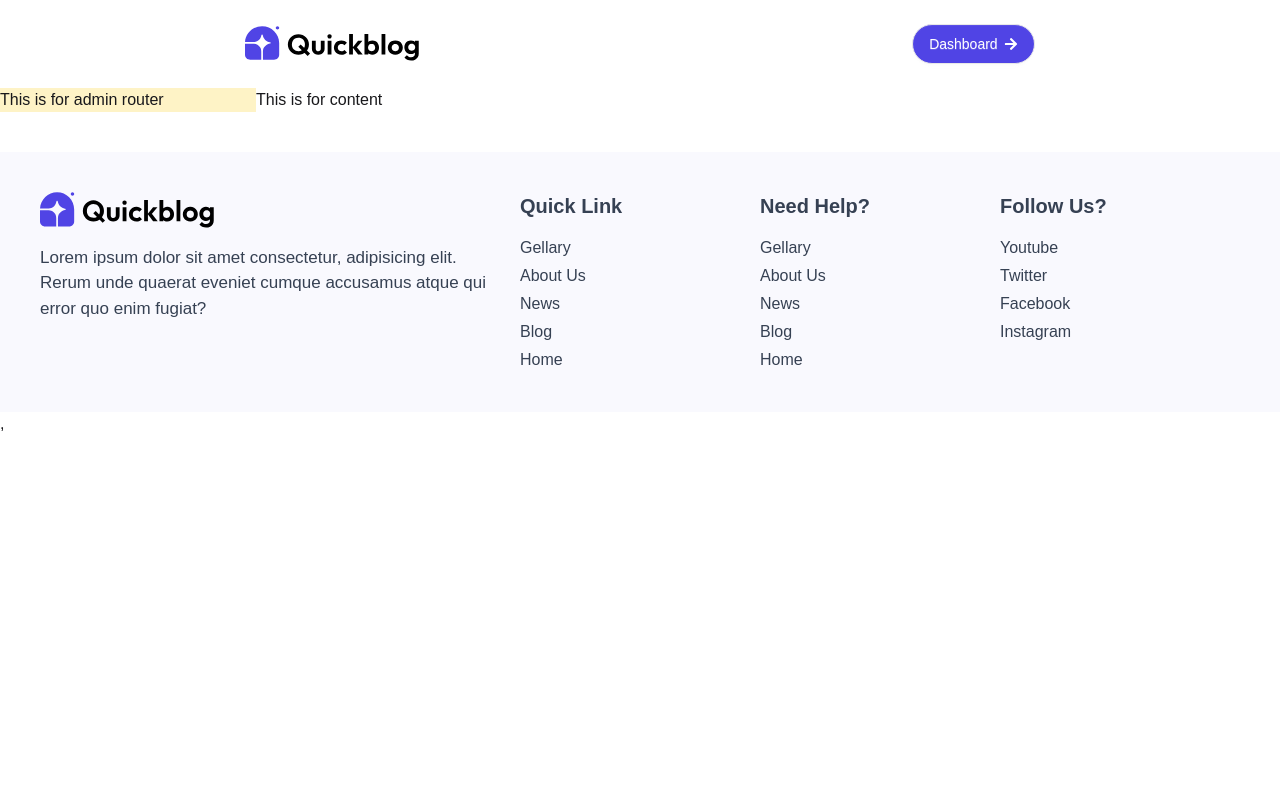
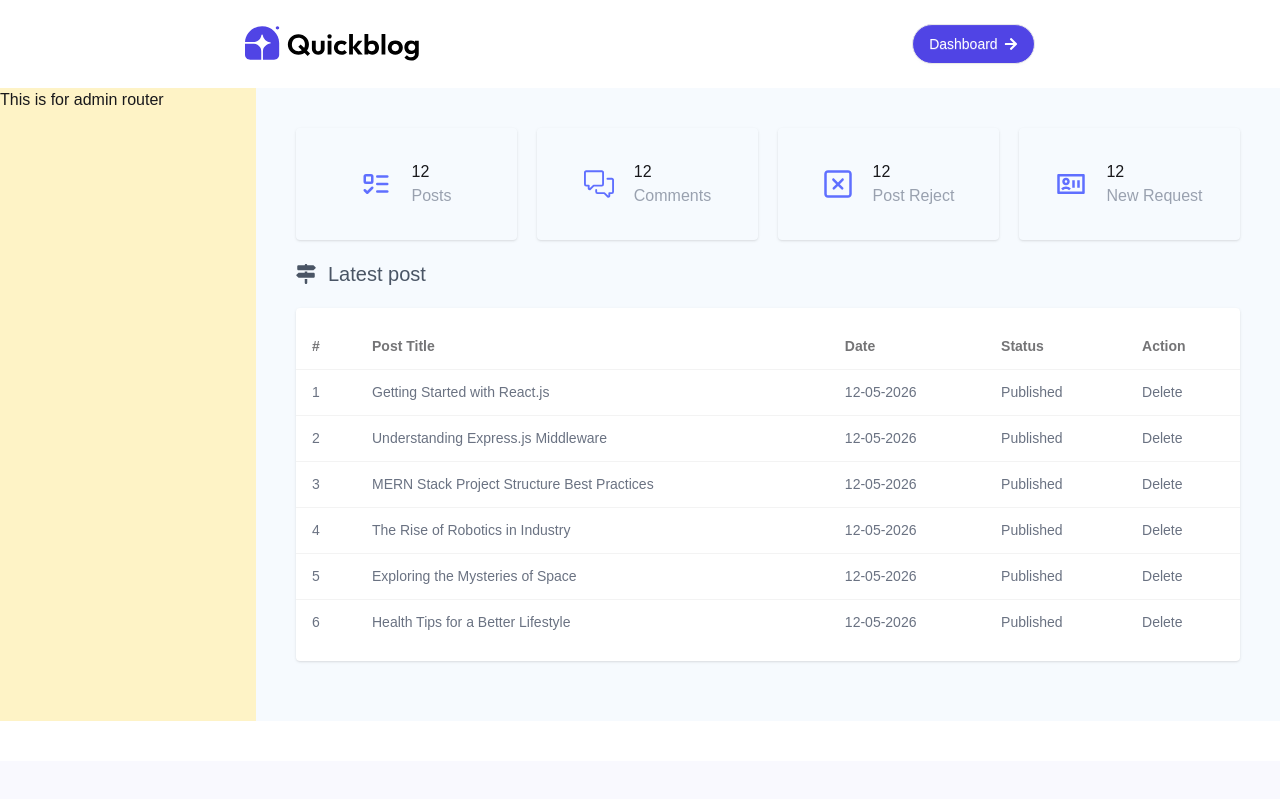
Before and after one commit to coders-rabbi/MultiUser_blog_website, a React (Vite) app: page /dashboard in a window 1280 px wide. Shown: the top 799 px of the page. Built offline with nearby package versions, Linux system fonts and the light colour scheme.

Commit message:
dashboard desing almost done

```diff
--- /dev/null
+++ b/src/Componenets/LatestPosts.jsx
@@ -0,0 +1,61 @@
+import { useQuery } from '@tanstack/react-query';
+import React from 'react';
+import { FaSignsPost } from 'react-icons/fa6';
+import SingleTableData from './SingleTableData';
+
+const LatestPosts = () => {
+
+    const { data, isLoading } = useQuery({
+        queryKey: ["blogs"],
+        queryFn: async () => {
+            const res = await fetch("fake.json");
+            return res.json();
+        }
+    });
+
+    if (isLoading) {
+        return <p>Loading...</p>;
+    }
+
+    const posts = data.blogs;
+    console.log(posts)
+
+    return (
+        <div className='py-5'>
+            <div className='flex items-center gap-3 text-xl text-gray-600'>
+                <FaSignsPost />
+                <h4>Latest post</h4>
+            </div>
+
+            {/* post table */}
+            <div className='bg-white mt-5 shadow rounded'>
+                <table className='table py-4'>
+                    <thead>
+                        <tr>
+                            <th>#</th>
+                            <th>Post Title</th>
+                            <th>Date</th>
+                            <th>Status</th>
+                            <th>Action</th>
+                        </tr>
+                    </thead>
+                    <tbody>
+                        {
+                            data.blogs.map((post, index) => (
+                                <SingleTableData
+                                    key={index}
+                                    post={post}
+                                />
+                            ))
+                        }
+                    </tbody>
+                </table>
+            </div>
+
+
+
+        </div >
+    );
+};
+
+export default LatestPosts;
--- /dev/null
+++ b/src/Componenets/SingleTableData.jsx
@@ -0,0 +1,17 @@
+import React from 'react';
+
+const SingleTableData = ({ post }) => {
+    const { id, category, title, thumbnail, excerpt } = post;
+
+    return (
+        <tr className="text-gray-500">
+            <td>{id}</td>
+            <td>{title}</td>
+            <td>12-05-2026</td>
+            <td>Published</td>
+            <td>Delete</td>
+        </tr>
+    );
+};
+
+export default SingleTableData;
--- a/src/dashboard/Dashboard.jsx
+++ b/src/dashboard/Dashboard.jsx
@@ -1,4 +1,10 @@
 import React from 'react';
+import { CgCloseR } from 'react-icons/cg';
+import { GoCommentDiscussion } from 'react-icons/go';
+import { LuListTodo } from 'react-icons/lu';
+import { RiPassPendingLine } from 'react-icons/ri';
+import { Link } from 'react-router';
+import LastPost from '../Componenets/LatestPosts';
 
 const Dashboard = () => {
     return (
@@ -6,9 +12,55 @@ const Dashboard = () => {
             <div className='col-span-1 bg-amber-100'>
                 <p>This is for admin router</p>
             </div>
-            <div className='col-span-4'>
-                <p>This is for content</p>
+            <div className='col-span-4 bg-[#F6FAFE] p-10 '>
+                <div className='grid grid-cols-4 gap-5'>
+
+                    <Link>
+                        <div className='shadow rounded p-8 flex items-center justify-center gap-5' id='Total_Post'>
+                            <LuListTodo className='text-3xl text-[#5F6FFF]' />
+                            <div>
+
+                                <p>12</p>
+                                <button className='text-gray-400'>Posts</button>
+                            </div>
+                        </div>
+                    </Link>
+
+                    <Link>
+                        <div className='shadow rounded p-8 flex items-center justify-center gap-5' id='Total_Post'>
+                            <GoCommentDiscussion className='text-3xl text-[#5F6FFF]' />
+                            <div>
+                                <p>12</p>
+                                <button className='text-gray-400'>Comments</button>
+                            </div>
+                        </div>
+                    </Link>
+                    <Link>
+                        <div className='shadow rounded p-8 flex items-center justify-center gap-5' id='Total_Post'>
+                            <CgCloseR className='text-3xl text-[#5F6FFF]' />
+                            <div>
+                                <p>12</p>
+                                <button className='text-gray-400'>Post Reject</button>
+                            </div>
+                        </div>
+                    </Link>
+
+
+
+
+                    <Link>
+                        <div className='shadow rounded p-8 flex items-center justify-center gap-5' id='Total_Post'>
+                            <RiPassPendingLine className='text-3xl text-[#5F6FFF]' />
+                            <div>
+                                <p>12</p>
+                                <button className='text-gray-400'>New Request</button>
+                            </div>
+                        </div>
+                    </Link>
+                </div>
+                <LastPost />
             </div>
+
         </div>
     );
 };
```
